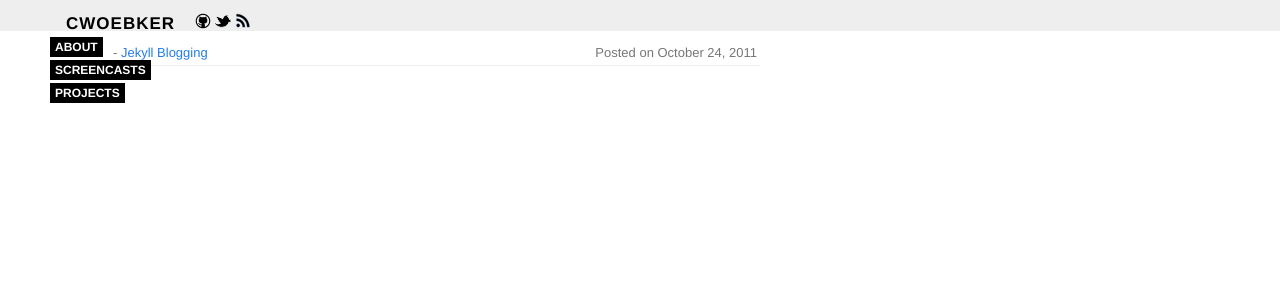
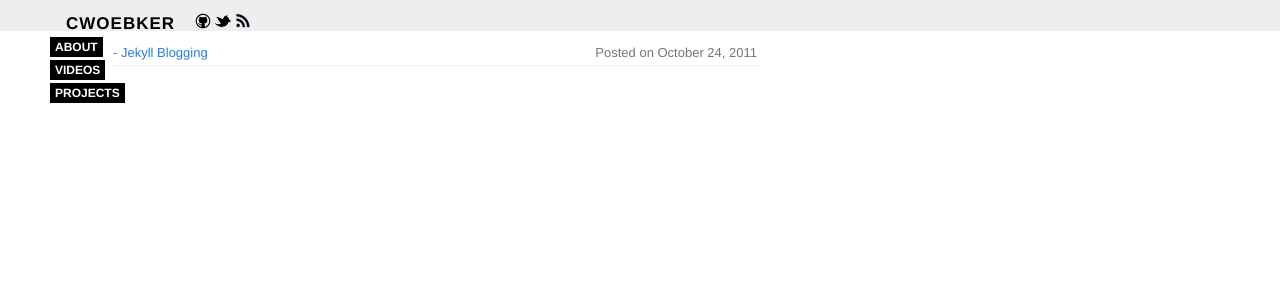
Before and after one commit to cwoebker/.com, a Jekyll site: the page built from index.html, in a window 1280 px wide. Shown: the top 300 px of the page. Built offline with Jekyll 4.4.1, drawn with Linux system fonts in a browser that asks for light colours; nearby versions of some CDN libraries; Markdown is read by kramdown in place of the engine named in the settings.

Commit message:
some minor css fixes

```diff
--- a/_layouts/default.html
+++ b/_layouts/default.html
@@ -45,7 +45,7 @@
       </a>
     </li>
     <li><div><a class="section" href="/about">about</a></div></li>
-    <li><div><a class="section" href="/screencasts">screencasts</a></div></li>
+    <li><div><a class="section" href="/videos">videos</a></div></li>
     <li><div><a class="section" href="/projects">projects</a></div></li>
   </ul>
 </div>
--- a/css/styles.css
+++ b/css/styles.css
@@ -132,11 +132,11 @@ h3{
   color: #000;
 }
 
-#topbar .section{
+#topbar #me .section{
   margin: 25px 0 0 -15px;
   display: inline;
 }
-#topbar .section div{
+#topbar #me .section div{
   margin-bottom: 7px;
 }
 #topbar #me a.section{
@@ -146,7 +146,7 @@ h3{
   font-weight: bold;
   font-size: 12px;
 }
-#topbar .section a:hover{
+#topbar #me a.section:hover{
   color: #ccc;
 }
 
```
